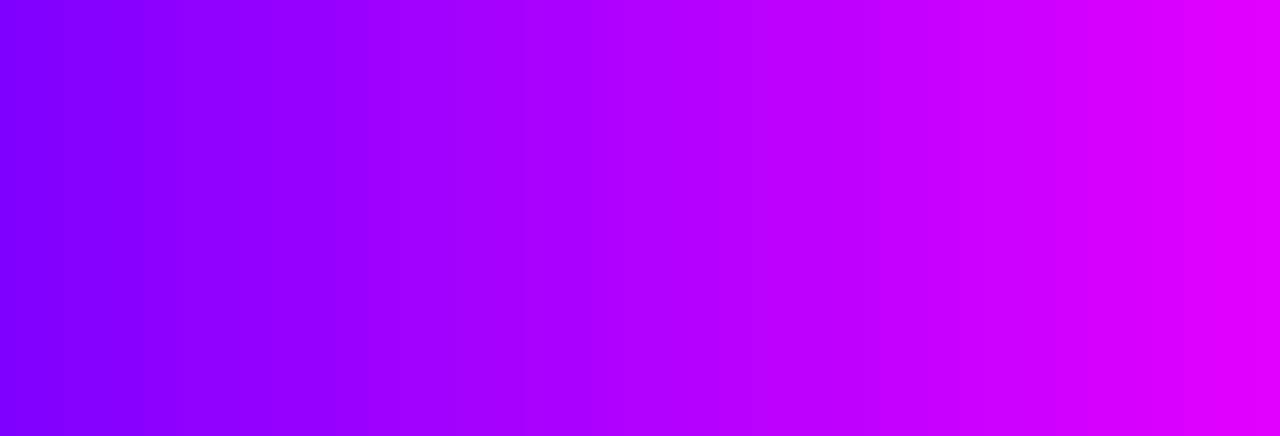
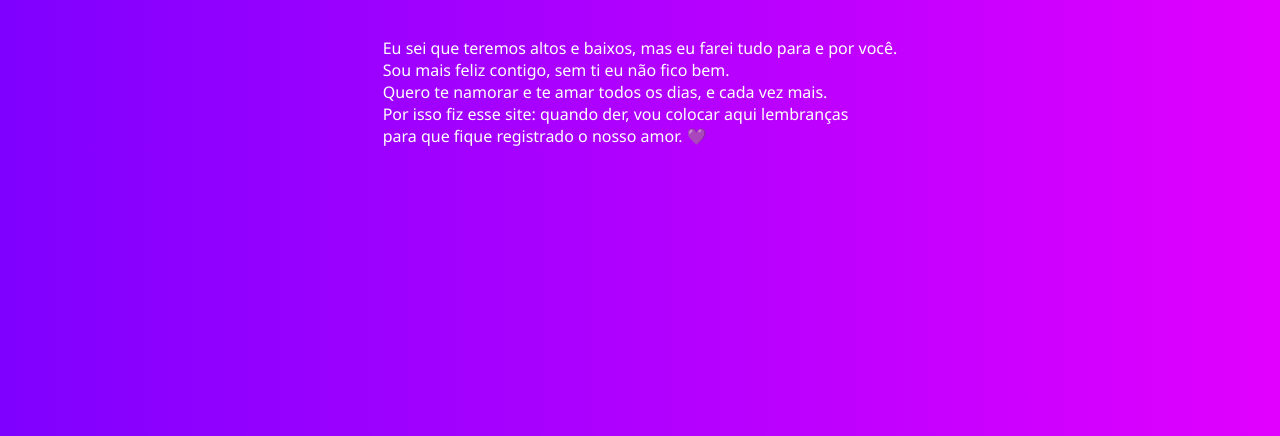
Before and after one commit to pedro244k/nosso_amor, a plain HTML site: page index.html in a window 1280 px wide. Shown: the part 364-800 px from the top of the page. Drawn offline with Linux system fonts and the light colour scheme.

Commit message:
Update index.html

```diff
--- a/index.html
+++ b/index.html
@@ -19,6 +19,15 @@
     <h1>Tempo desde 28/12/2024</h1>
     <p id="time-counter">Carregando...</p>
   </div>
+  <div class="description-box">
+    <p>
+      Eu sei que teremos altos e baixos, mas eu farei tudo para e por você.<br>
+      Sou mais feliz contigo, sem ti eu não fico bem.<br>
+      Quero te namorar e te amar todos os dias, e cada vez mais.<br>
+      Por isso fiz esse site: quando der, vou colocar aqui lembranças<br>
+      para que fique registrado o nosso amor. 💜
+    </p>
+  </div>
 
   <script src="script.js"></script>
 </body>
```
